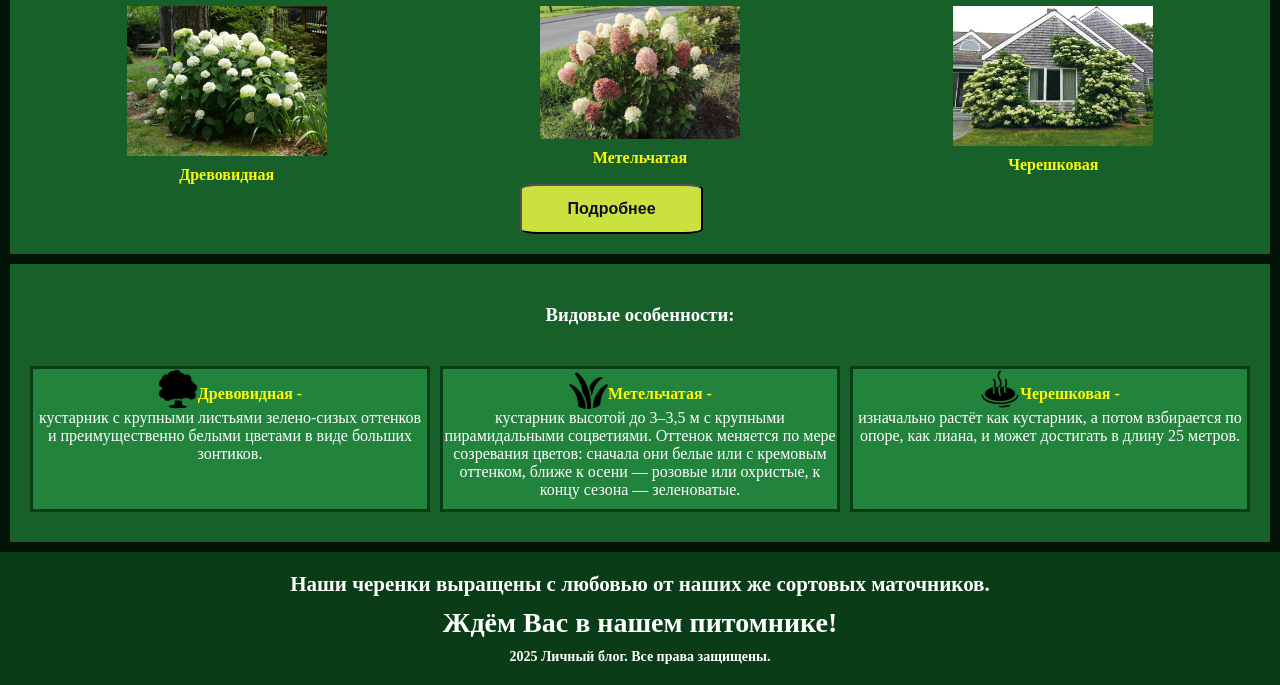
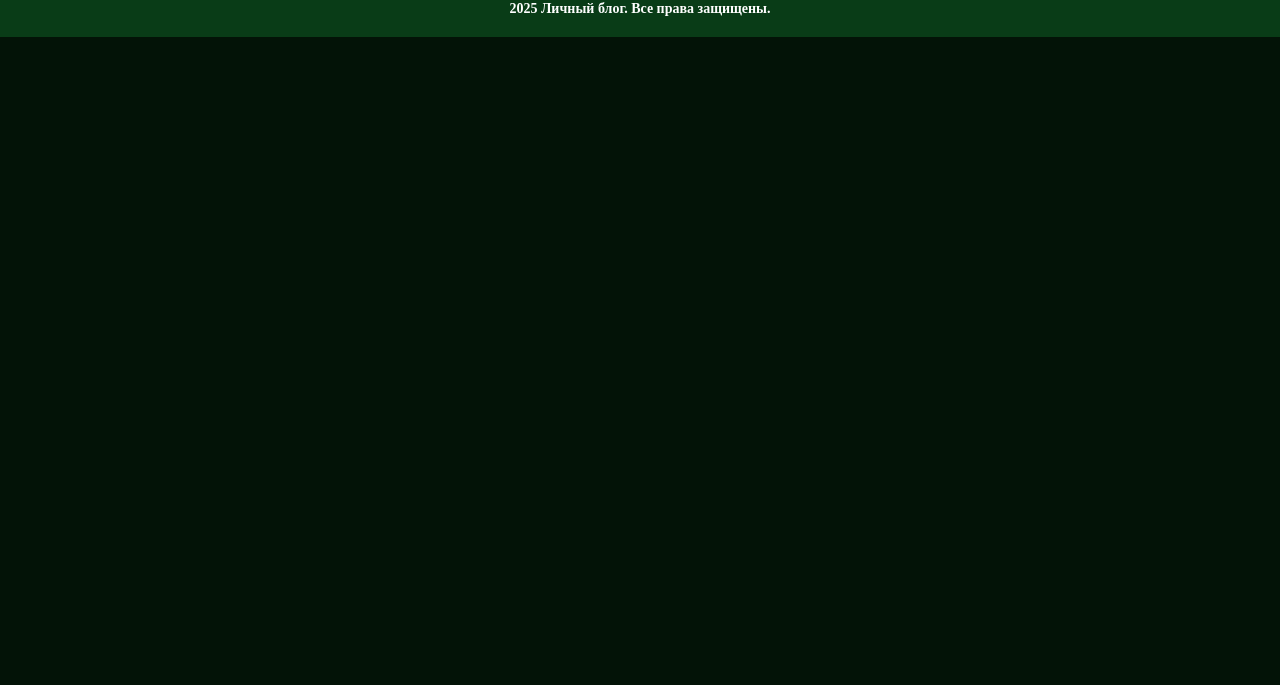
Before and after one commit to Yulia1024-jul/task5, a plain HTML site: page task5.html in a window 1280 px wide. Shown: the part 344-1029 px from the top of the page. After the commit the page ends 810 px from the top, so only its background shows below. Drawn offline with Linux system fonts and the light colour scheme.

Commit message:
Update task5.html

```diff
--- a/task5.html
+++ b/task5.html
@@ -47,68 +47,7 @@
             </div>
         </section>
 
-<section class="block2" id="gal">
-    <h3 class="title">Самые популярные виды гортензий</h3>
 
-<div>
-
-    <div class="images-row">
-        <div class="image-item">
-            <img src="drevovidnaya.jpg">
-            <p class="image-description">Древовидная</p>
-        </div>
-
-        <div class="image-item">
-            <img src="metelchataya.jpg">
-            <p class="image-description">Метельчатая</p>
-        </div>
-
-        <div class="image-item">
-            <img src="chereshkovaya.jpg">
-            <p class="image-description">Черешковая</p>
-        </div>
-    </div>
-
-    <a href="#description"><button class="btn">Подробнее</button></a>
-
-    </div>
-</section>
-
-<section class="block3" id="description">
-    <h3 class="title">Видовые особенности:</h3>
-    <div class="cart-row">
-
-        <div class="cart">
-
-            <div class="logo">
-                <img src="drev.png" class="avatar">
-                <p class="image-description">Древовидная - </p>
-            </div>
-
-            <span class="text">кустарник с крупными листьями зелено-сизых оттенков
-            и преимущественно белыми цветами в виде больших зонтиков.</span>
-        </div>
-            <div class="cart">
-                <div class="logo">
-                    <img src="met.png" class="avatar">
-                    <p class="image-description">Метельчатая - </p>
-                </div>
-
-                <span class="text">кустарник высотой до 3–3,5 м с крупными пирамидальными соцветиями.
-                    Оттенок меняется по мере созревания цветов: сначала они белые или с кремовым оттенком,
-                    ближе к осени — розовые или охристые, к концу сезона — зеленоватые.</span>
-            </div>
-        <div class="cart">
-                <div class="logo">
-                    <img src="cher.png" class="avatar">
-                    <p class="image-description">Черешковая - </p>
-                </div>
-
-                <span class="text">изначально растёт как кустарник, а потом взбирается
-                    по опоре, как лиана, и может достигать в длину 25 метров.</span>
-        </div>
-
-    </div>
 </section>
 
     </main>
```
